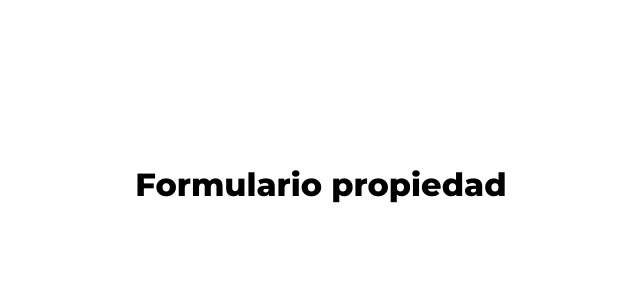
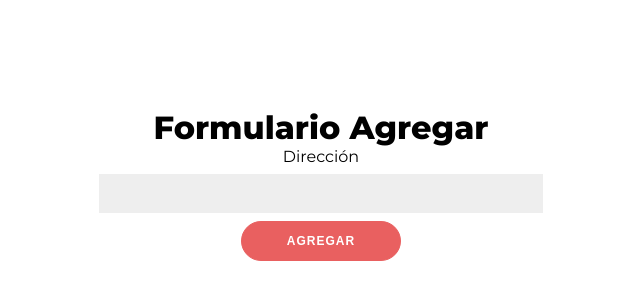
Before and after one commit to daniguacu/PROYECTO_INDIVIDUAL_FRONT, a React (Create React App) app: page /landlord/1/propertyform in a window 1280 px wide. Shown: the part 166-466 px from the top of the page, without its empty margins (319-959 px from the left). Built offline with nearby package versions, Linux system fonts and the light colour scheme.

Commit message:
create property

```diff
--- a/src/components/Property/PropertyForm.js
+++ b/src/components/Property/PropertyForm.js
@@ -1,7 +1,42 @@
-
-const PropertyForm= ({landlordId}) => {
+import {useParams} from "react-router-dom"
+import { useState,useEffect} from "react";
+import axios from "axios";
 
 
+const PropertyForm= () => {
+    const params=useParams()
+    const landlordid=params.landlordId
+
+    const[property,setProperty]=useState()
+    const [address, setAddress] = useState("")
+    const [landlord, setLandlord] = useState("")
+
+
+    const AddProperty= async ()=>{
+        await axios.post(`http://localhost:3000/properties/add`,{address,landlord}).
+        then(response=>{
+          setProperty(response.data)
+          console.log(response.data)
+          setAddress("")
+
+
+
+        }).catch(error=>{
+          console.log(error)
+        })
+    }
+
+
+
+
+    const handleChange=(e)=>{
+      setAddress(e.target.value)
+
+
+    }
+  useEffect(()=>{
+      setLandlord(landlordid);
+  },[])
 
 
 
@@ -10,7 +45,16 @@ const PropertyForm= ({landlordId}) => {
   return (
     <>
 
-    <h1>Formulario propiedad </h1>
+        <h1>Formulario Agregar</h1>
+
+        <label>
+          Dirección
+
+          <input type='text' value={address} onChange={handleChange} />
+        </label>
+
+        <button onClick={AddProperty}>Agregar</button>
+
 
 
 
```
